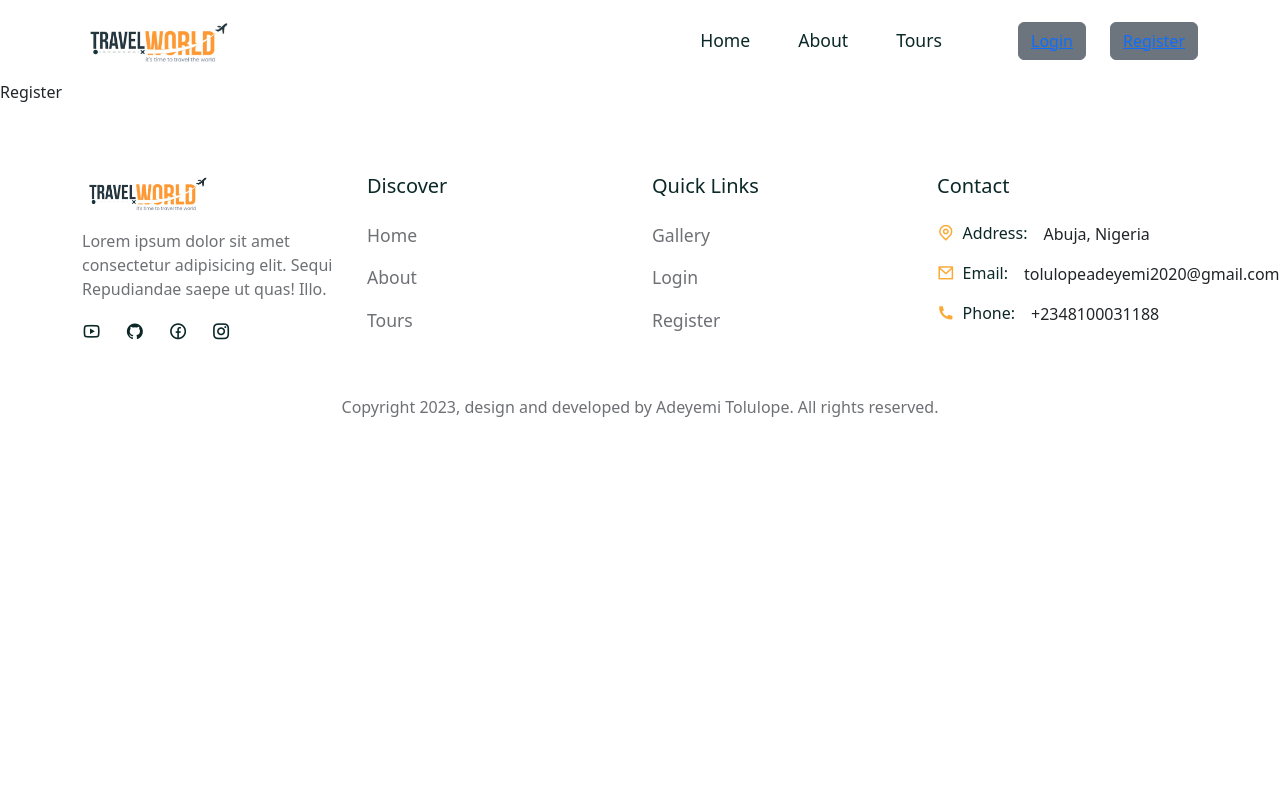
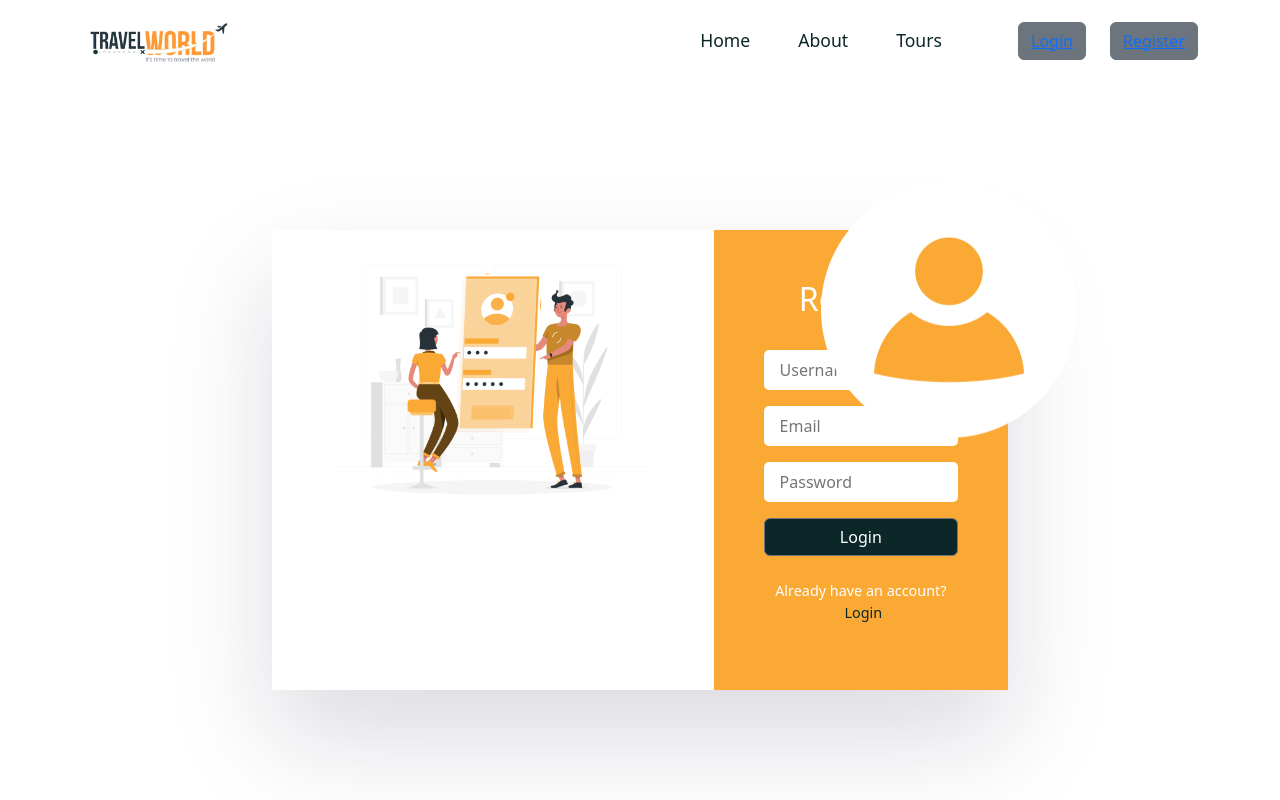
Before and after one commit to Billyrosecodes/Tour_app, a React (Create React App) app in the folder frontend/: page /register in a window 1280 px wide. Shown: the top 800 px of the page. Built offline with nearby package versions, Linux system fonts and the light colour scheme; a web font is replaced by a local one.

Commit message:
adding in the register page

```diff
--- a/frontend/src/pages/Login.jsx
+++ b/frontend/src/pages/Login.jsx
@@ -38,7 +38,7 @@
               </div>
               <h2>Login</h2>
 
-              <Form>
+              <Form onSubmit={handleClick}>
                 <FormGroup>
                   <input type="email" placeholder='Email' required id='email' onChange={handleChange} />
                 </FormGroup>
--- a/frontend/src/pages/Register.jsx
+++ b/frontend/src/pages/Register.jsx
@@ -1,9 +1,84 @@
-import React from 'react'
+import React, { useState } from "react";
+import { Container, Row, Col, Form, FormGroup, Button } from "reactstrap";
+import { Link } from "react-router-dom";
+import "../styles/login.css";
+
+import registerImg from "../assets/images/login.png";
+import userIcon from "../assets/images/user.png";
 
 const Register = () => {
+  const [credentials, setCredentials] = useState({
+    userName: undefined,
+    email: undefined,
+    password: undefined,
+  });
+
+  const handleChange = (e) => {
+    setCredentials((prev) => ({ ...prev, [e.target.id]: e.target.value }));
+  };
+
+  const handleClick = (e) => {
+    e.preventDefault();
+  };
+
   return (
-    <div>Register</div>
-  )
-}
+    <section>
+      <Container>
+        <Row>
+          <Col lg="8" className="m-auto">
+            <div className="login_container d-flex justify-content-between">
+              <div className="login_img">
+                <img src={registerImg} alt="" />
+              </div>
 
-export default Register
+              <div className="login_form">
+                <div className="user">
+                  <img src={userIcon} alt="" />
+                </div>
+                <h2>Register</h2>
+
+                <Form onSubmit={handleClick}>
+                  <FormGroup>
+                    <input
+                      type="text"
+                      placeholder="Username"
+                      required
+                      id="username"
+                      onChange={handleChange}
+                    />
+                  </FormGroup>
+                  <FormGroup>
+                    <input
+                      type="email"
+                      placeholder="Email"
+                      required
+                      id="email"
+                      onChange={handleChange}
+                    />
+                  </FormGroup>
+                  <FormGroup>
+                    <input
+                      type="password"
+                      placeholder="Password"
+                      required
+                      id="password"
+                      onChange={handleChange}
+                    />
+                  </FormGroup>
+                  <Button className="btn secondary_btn auth_btn" type="submit">
+                    Login
+                  </Button>
+                </Form>
+                <p>
+                  Already have an account?<Link to="/login">Login</Link>
+                </p>
+              </div>
+            </div>
+          </Col>
+        </Row>
+      </Container>
+    </section>
+  );
+};
+
+export default Register;
```
